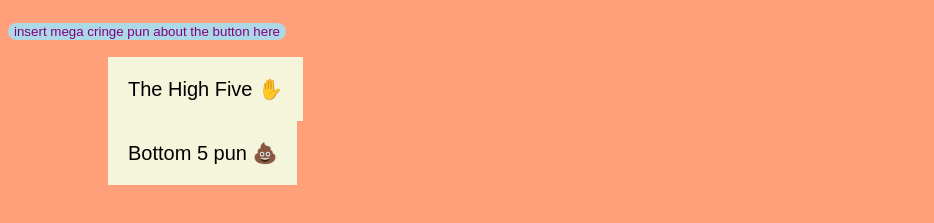
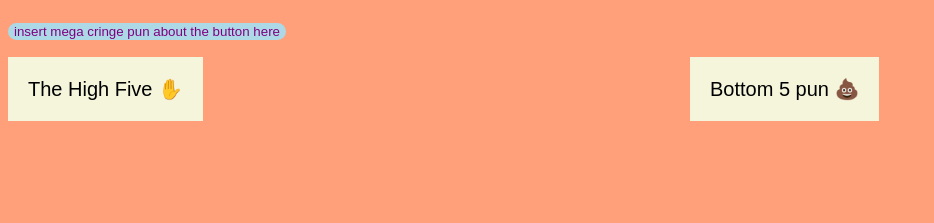
Before and after one commit to lzklein/phase-1-project, a plain HTML site: page index.html in a window 1280 px wide. Shown: the part 131-354 px from the top of the page, without its empty margins (0-934 px from the left). Drawn offline with Linux system fonts and the light colour scheme.

Commit message:
text centered

```diff
--- a/style.css
+++ b/style.css
@@ -21,18 +21,17 @@ body{
 
 #joke-rank{
     column-count: 2;
-    column-gap: 0px;
-    position:absolute;
+    column-gap: 100px;
+    text-align: center;
+
 }
 
 .accordion{
+    display: flex;
     font-size: 20px;
     border:none;
     background-color: beige;
     padding: 20px;
-    text-align: center;
-    margin-left: 100px;
-    margin-right:100px;
     /* get these aligned and centered so collapse appears below */
 }
 
@@ -45,4 +44,5 @@ body{
     display:none;
     overflow: hidden;
     background-color: aquamarine;
+    position:absolute;
   }
```
